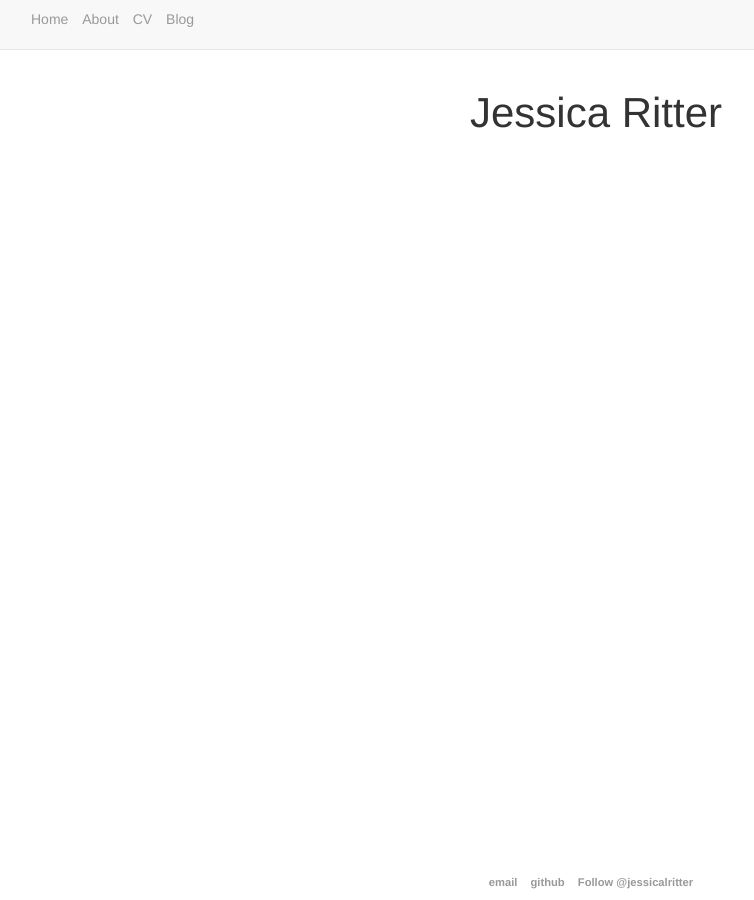
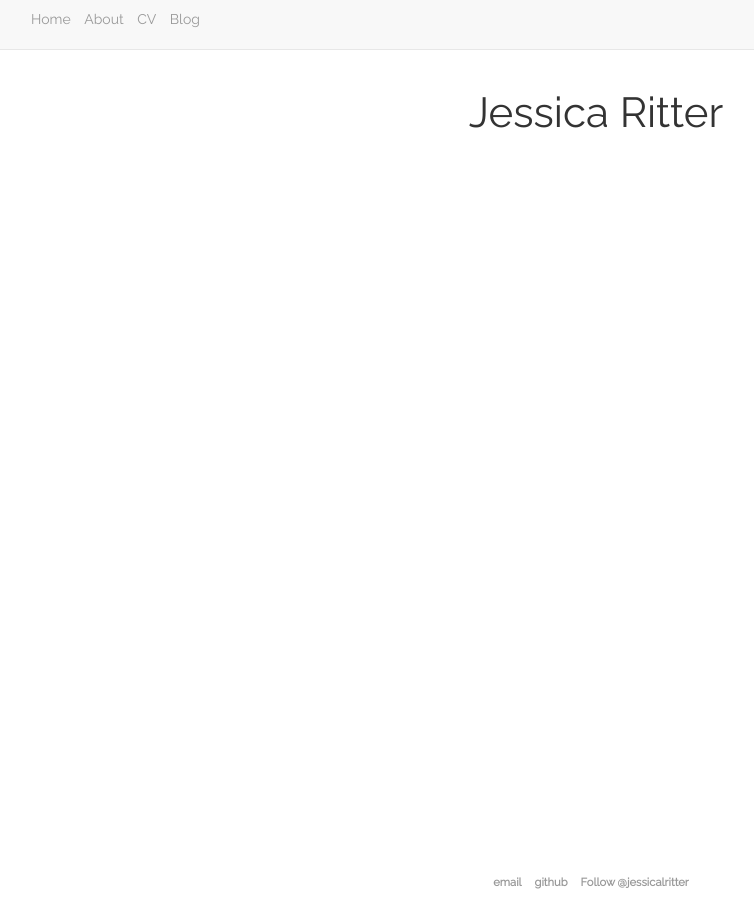
Before and after one commit to JessicaRitter/jessicaritter, a Jekyll site: the page built from index.html, in a window 1280 px wide. Shown: the whole page, without its empty margins (44-798 px from the left). Built offline with Jekyll 4.4.1, drawn with Linux system fonts in a browser that asks for light colours; comment, search, counter and statistics services are not loaded.

Commit message:
changed font to raleway from google fonts

```diff
--- a/_layouts/default.html
+++ b/_layouts/default.html
@@ -3,6 +3,7 @@
 <header>
   <title>{{ page.title }}</title>
   <link rel="stylesheet" type="text/css" href="/bootstrap/css/bootstrap.min.css"/>
+  <link href="https://fonts.googleapis.com/css?family=Raleway" rel="stylesheet">
   <link rel="stylesheet" type="text/css" href="/css/main.css">
 </header>
 <body>
--- a/css/main.css
+++ b/css/main.css
@@ -4,7 +4,7 @@
     height: 100%;
 }
 nav ul {
-    font-family:'Helvetica', 'Arial', 'Sans-Serif';
+    font-family: 'Raleway', sans-serif;
     padding: 5px;
     list-style: none;
     font-weight: normal;
@@ -38,7 +38,7 @@
 }
 h1 {
     font-size: 3em;
-    font-family:'Helvetica', 'Arial', 'Sans-Serif';
+    font-family: 'Raleway', sans-serif;
 }
 
 h1 #name{
@@ -46,6 +46,7 @@
 }
 
 p {
+    font-family: 'Raleway', sans-serif;
     font-size: 1.5em;
     line-height: 1.4em;
     color: #333;
@@ -79,7 +80,7 @@
 }
 
 footer ul{
-    font-family:'Helvetica', 'Arial', 'Sans-Serif';
+    font-family: 'Raleway', sans-serif;
     padding: 0px;
     list-style: none;
     font-weight: bold;
```
